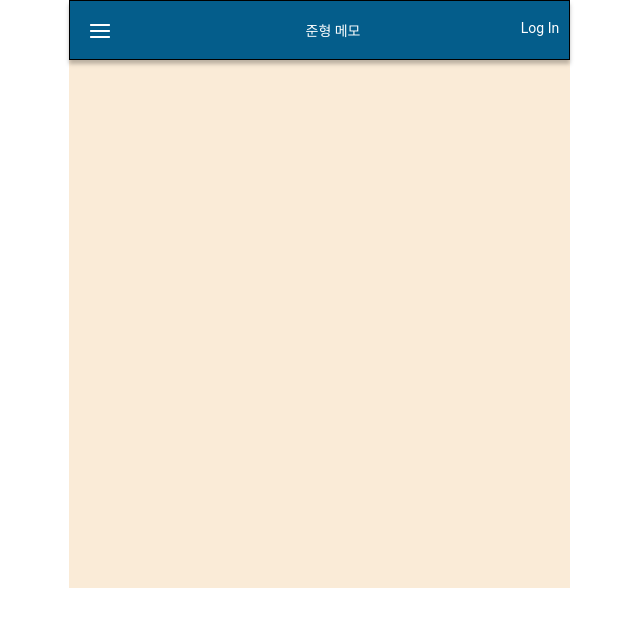
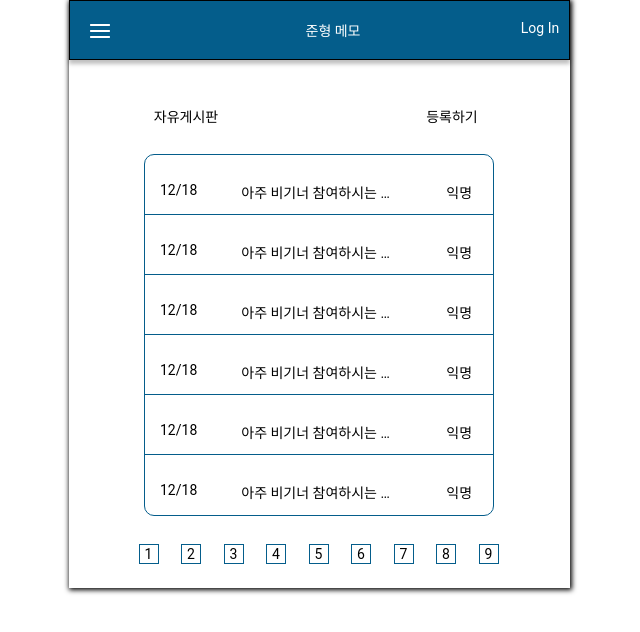
Before and after one commit to jun10920/FullStackStudy, a plain HTML site: page P-1/demo.html in a window 1280 px wide. Shown: the whole page, without its empty margins (321-961 px from the left). Drawn offline with Linux system fonts and the light colour scheme; files that its build step writes are made by us from their sources.

Commit message:
Style: 1page html + css complete

```diff
--- a/P-1/css/demo.css
+++ b/P-1/css/demo.css
@@ -0,0 +1,195 @@
+* {
+  box-sizing: border-box;
+}
+html,
+body {
+  margin: 0;
+  padding: 0;
+  display: flex;
+  justify-content: center;
+}
+.bodycon {
+  width: 501px;
+  height: 588px;
+  box-shadow: 1px 1px 5px 1px;
+}
+
+header {
+  display: flex;
+  align-items: center;
+  width: 501px;
+  height: 60px;
+  border: 1px solid #000;
+  background: #045d8b;
+  box-shadow: 0px 4px 4px 0px rgba(0, 0, 0, 0.25);
+}
+.header-hamburgerBtnBox {
+  height: 24px;
+  width: 24px;
+  margin-top: 18px;
+  margin-bottom: 18px;
+  margin-left: 17px;
+  position: relative;
+}
+.header-hamburgerBtn {
+  height: 24px;
+  width: 24px;
+  border: none;
+  background: #045d8b;
+  position: absolute;
+  right: 5px;
+}
+
+.header-main {
+  width: 161px;
+  height: 48px;
+  margin-left: 142px;
+  margin-right: 104px;
+  display: flex;
+  justify-content: center;
+  align-items: center;
+  text-decoration: none;
+  color: white;
+  text-align: center;
+  font-family: Roboto;
+  font-size: 14px;
+  font-style: normal;
+  font-weight: 400;
+  line-height: normal;
+}
+.header-login {
+  display: flex;
+  width: 45px;
+  height: 21px;
+  justify-content: center;
+}
+.header-login a {
+  text-decoration: none;
+  color: white;
+  text-align: center;
+  font-family: Roboto;
+  font-size: 14px;
+  font-style: normal;
+  font-weight: 400;
+  line-height: normal;
+}
+aside {
+  display: flex;
+  flex-direction: row;
+  color: #000;
+  text-align: center;
+  font-family: Roboto;
+  font-size: 14px;
+  font-style: normal;
+  font-weight: 400;
+  line-height: normal;
+  justify-content: center;
+}
+aside > div {
+  display: flex;
+  width: 86px;
+  height: 29px;
+  flex-direction: column;
+  justify-content: center;
+  flex-shrink: 0;
+  margin-top: 41px;
+  margin-bottom: 24px;
+}
+aside > div a {
+  text-decoration: none;
+  color: black;
+}
+.board-name {
+  margin-left: 75px;
+  margin-right: 180px;
+}
+.board-register {
+  margin-right: 75px;
+}
+main {
+  display: flex;
+  justify-content: center;
+  align-items: center;
+}
+main > ul {
+  border: 1px solid #045d8b;
+  border-radius: 10px;
+  width: 350px;
+  padding-left: 0;
+  margin: 0;
+}
+main > ul > li {
+  width: 349px;
+  height: 60px;
+  border-bottom: 1px solid #045d8b;
+  flex-shrink: 0;
+  list-style-type: none;
+}
+main > ul > li:nth-of-type(6) {
+  border: none;
+}
+main > ul > li a {
+  text-decoration: none;
+  display: flex;
+  flex-direction: row;
+}
+main > ul > li a div {
+  margin-top: 27px;
+  margin-bottom: 8px;
+  color: black;
+  font-family: Roboto;
+  font-size: 14px;
+  font-style: normal;
+  font-weight: 400;
+  line-height: normal;
+}
+main > ul > li a div:first-of-type {
+  margin-left: 15px;
+  margin-right: 44px;
+}
+main > ul > li a div:nth-of-type(2) {
+  width: 153px;
+  height: 25px;
+  flex-shrink: 0;
+  margin-right: 52px;
+  white-space: nowrap;
+  text-overflow: ellipsis;
+  overflow: hidden;
+}
+footer {
+  margin-top: 28px;
+  justify-content: center;
+  align-items: center;
+}
+footer ul {
+  width: 360px;
+  height: 20px;
+  display: flex;
+  flex-direction: row;
+  margin: 0;
+  justify-content: space-between;
+  margin-left: 70px;
+  margin-right: 70px;
+  padding: 0;
+}
+footer li {
+  list-style-type: none;
+}
+footer li a {
+  color: black;
+  text-decoration: none;
+  display: flex;
+  width: 20px;
+  height: 20px;
+  flex-direction: column;
+  justify-content: center;
+  flex-shrink: 0;
+  border: 1px solid #045d8b;
+  color: #000;
+  text-align: center;
+  font-family: Roboto;
+  font-size: 14px;
+  font-style: normal;
+  font-weight: 400;
+  line-height: normal;
+}
--- a/P-1/demo.html
+++ b/P-1/demo.html
@@ -4,86 +4,9 @@
     <meta charset="UTF-8" />
     <meta name="viewport" content="width=device-width, initial-scale=1.0" />
     <title>SummerStudy P-1</title>
-    <link rel="stylesheet" href="./demo.css" />
+    <link rel="stylesheet" href="/P-1/css/demo.css" />
   </head>
   <body>
-    <style>
-      * {
-        box-sizing: border-box;
-      }
-      html,
-      body {
-        margin: 0;
-        padding: 0;
-        display: flex;
-        justify-content: center;
-      }
-      .bodycon {
-        width: 501px;
-        height: 588px;
-        background-color: antiquewhite;
-      }
-
-      header {
-        display: flex;
-        align-items: center;
-        width: 501px;
-        height: 60px;
-        border: 1px solid #000;
-        background: #045d8b;
-        box-shadow: 0px 4px 4px 0px rgba(0, 0, 0, 0.25);
-      }
-      .header-hamburgerBtnBox {
-        height: 24px;
-        width: 24px;
-        margin-top: 18px;
-        margin-bottom: 18px;
-        margin-left: 17px;
-        position: relative;
-      }
-      .header-hamburgerBtn {
-        height: 24px;
-        width: 24px;
-        border: none;
-        background: #045d8b;
-        position: absolute;
-        right: 5px;
-      }
-
-      .header-main {
-        width: 161px;
-        height: 48px;
-        margin-left: 142px;
-        margin-right: 104px;
-        display: flex;
-        justify-content: center;
-        align-items: center;
-        text-decoration: none;
-        color: white;
-        text-align: center;
-        font-family: Roboto;
-        font-size: 14px;
-        font-style: normal;
-        font-weight: 400;
-        line-height: normal;
-      }
-      .header-login {
-        display: flex;
-        width: 45px;
-        height: 21px;
-        justify-content: center;
-      }
-      .header-login a {
-        text-decoration: none;
-        color: white;
-        text-align: center;
-        font-family: Roboto;
-        font-size: 14px;
-        font-style: normal;
-        font-weight: 400;
-        line-height: normal;
-      }
-    </style>
     <div class="bodycon">
       <header>
         <div class="header-hamburgerBtnBox">
@@ -97,14 +20,87 @@
         </div>
       </header>
       <aside>
-        <div class="board-name"></div>
-        <div class="board-register"></div>
+        <div class="board-name">자유게시판</div>
+        <div class="board-register">
+          <a href="">등록하기</a>
+        </div>
       </aside>
       <main>
-        <ul></ul>
+        <ul>
+          <li>
+            <a href="">
+              <div>12/18</div>
+              <div>아주 비기너 참여하시는 여러분</div>
+              <div>익명</div>
+            </a>
+          </li>
+          <li>
+            <a href="">
+              <div>12/18</div>
+              <div>아주 비기너 참여하시는 여러분</div>
+              <div>익명</div>
+            </a>
+          </li>
+          <li>
+            <a href="">
+              <div>12/18</div>
+              <div>아주 비기너 참여하시는 여러분</div>
+              <div>익명</div>
+            </a>
+          </li>
+          <li>
+            <a href="">
+              <div>12/18</div>
+              <div>아주 비기너 참여하시는 여러분</div>
+              <div>익명</div>
+            </a>
+          </li>
+          <li>
+            <a href="">
+              <div>12/18</div>
+              <div>아주 비기너 참여하시는 여러분</div>
+              <div>익명</div>
+            </a>
+          </li>
+          <li>
+            <a href="">
+              <div>12/18</div>
+              <div>아주 비기너 참여하시는 여러분</div>
+              <div>익명</div>
+            </a>
+          </li>
+        </ul>
       </main>
       <footer>
-        <ul></ul>
+        <ul>
+          <li>
+            <a href="">1</a>
+          </li>
+          <li>
+            <a href="">2</a>
+          </li>
+          <li>
+            <a href="">3</a>
+          </li>
+          <li>
+            <a href="">4</a>
+          </li>
+          <li>
+            <a href="">5</a>
+          </li>
+          <li>
+            <a href="">6</a>
+          </li>
+          <li>
+            <a href="">7</a>
+          </li>
+          <li>
+            <a href="">8</a>
+          </li>
+          <li>
+            <a href="">9</a>
+          </li>
+        </ul>
       </footer>
     </div>
   </body>
```
